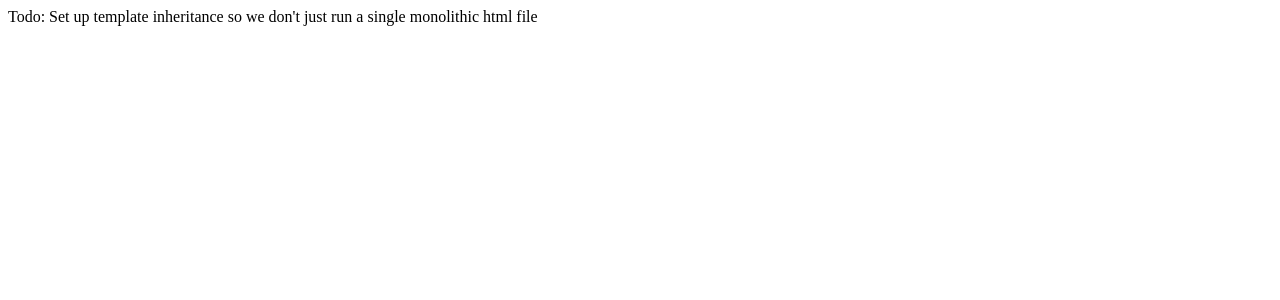
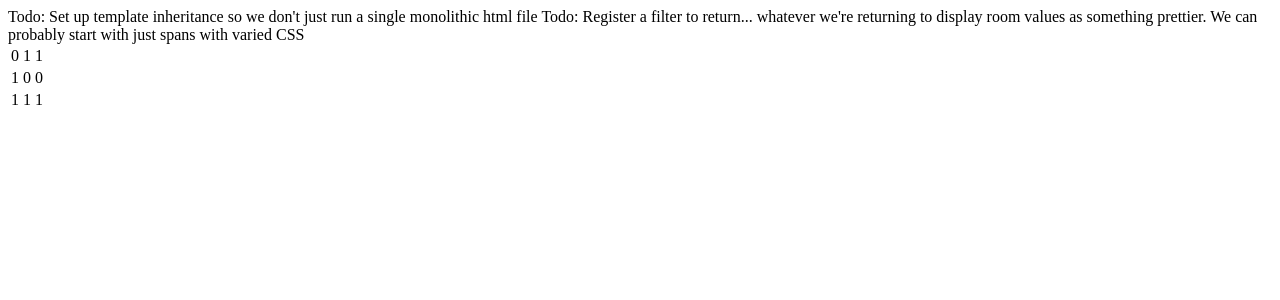
Before and after one commit to TorreySlattery/talespinner, a Django app: page / in a window 1280 px wide. Shown: the top 300 px of the page. Run offline with Django 3.2, Linux system fonts and the light colour scheme.

Commit message:
Stub in basic representation of a room

```diff
--- a/dungeon/templates/dungeon/index.html
+++ b/dungeon/templates/dungeon/index.html
@@ -6,5 +6,15 @@
 </head>
 <body>
     Todo: Set up template inheritance so we don't just run a single monolithic html file
+    Todo: Register a filter to return... whatever we're returning to display room values as something prettier.
+    We can probably start with just spans with varied CSS
+    <table>
+    {% for row in room %}
+    <tr>
+        {% for col in row %}
+        <td>{{ col }}</td>
+        {% endfor %}
+    </tr>
+    {% endfor %}
 </body>
 </html>
--- a/dungeon/views.py
+++ b/dungeon/views.py
@@ -5,3 +5,9 @@ class IndexView(TemplateView):
     template_name = 'dungeon/index.html'
 
     # We'll eventually want to pay attention to the url to load specific maps
+    def get_context_data(self, **kwargs):
+        context = super().get_context_data(**kwargs)
+        context['room'] = [[0, 1, 1],
+                           [1, 0, 0],
+                           [1, 1, 1]]
+        return context
```
